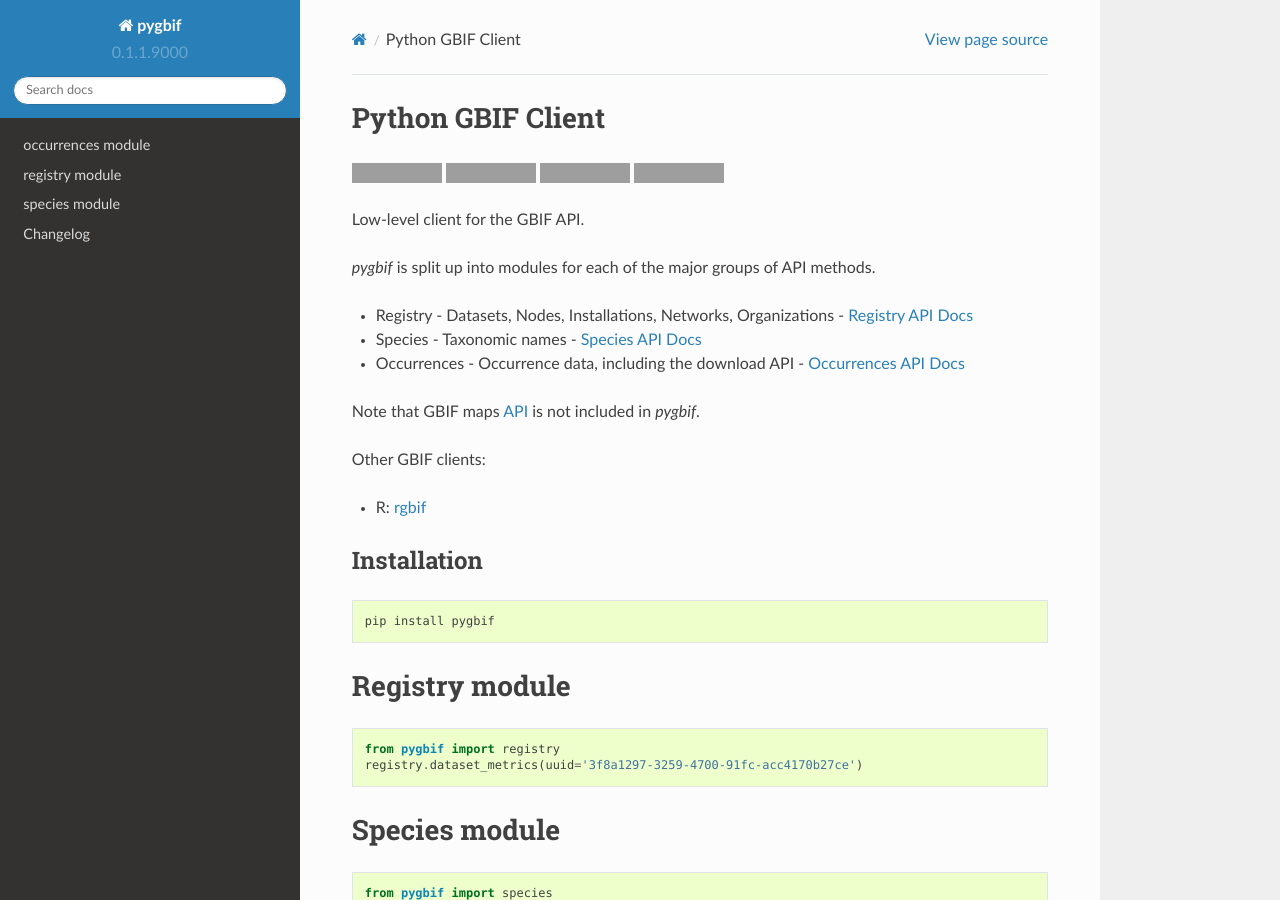
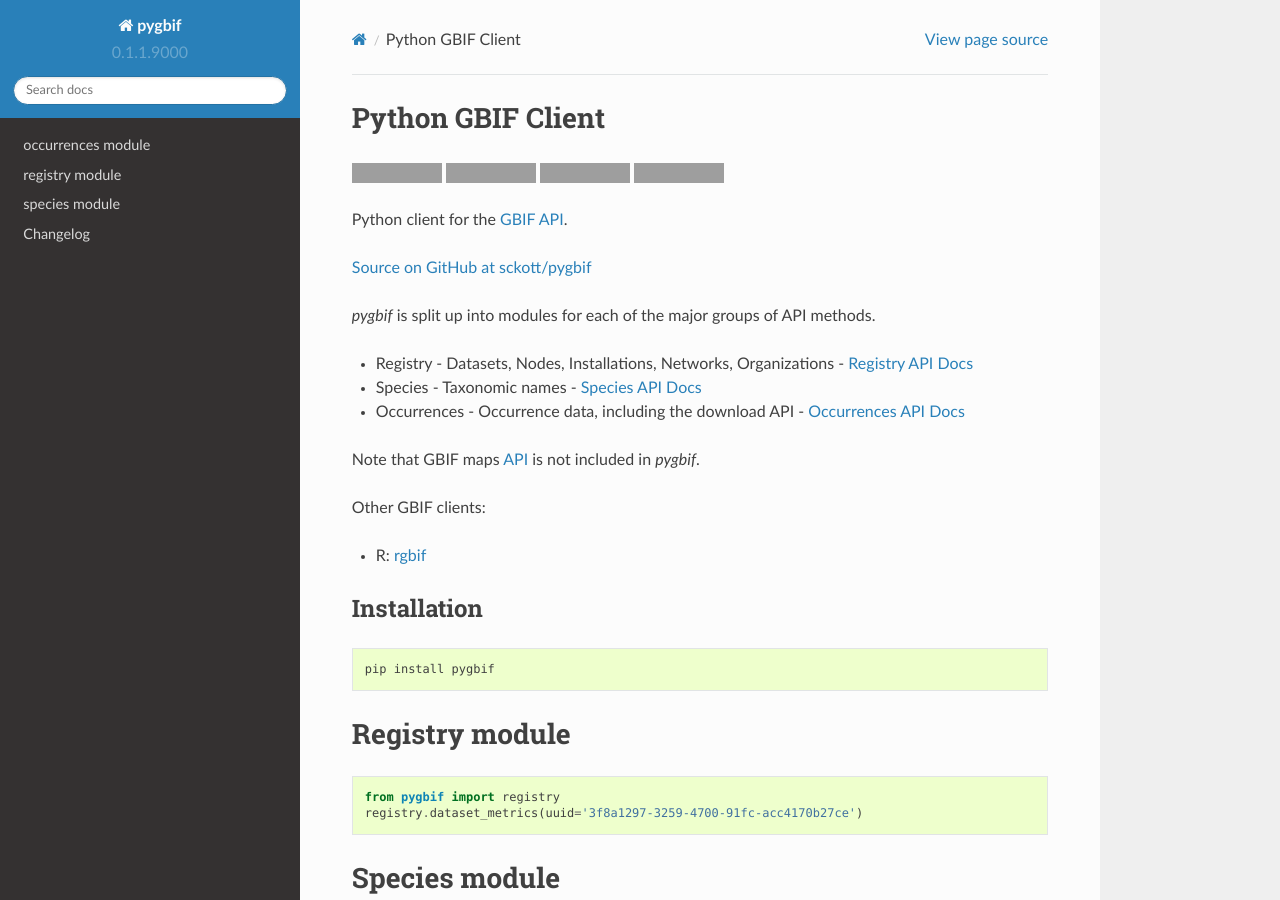
Before and after one commit to gbif/pygbif, a Sphinx documentation site: the page built from docs/index.rst, in a window 1280 px wide and 900 px high. Built offline with Sphinx 7.4.7 and the Read the Docs theme 2.0.0, drawn with Linux system fonts in a browser that asks for light colours; grey boxes are pictures that could not be loaded.

Commit message:
link to github repo to readme, fix #9

```diff
--- a/README.rst
+++ b/README.rst
@@ -5,6 +5,8 @@
 
 Python client for the `GBIF API
 <http://www.gbif.org/developer/summary>`__.
+
+`Source on GitHub at sckott/pygbif <https://github.com/sckott/pygbif>`__
 
 Other GBIF clients:
 
--- a/docs/index.rst
+++ b/docs/index.rst
@@ -3,7 +3,10 @@
 
 |pypi| |docs| |travis| |coverage|
 
-Low-level client for the GBIF API.
+Python client for the `GBIF API
+<http://www.gbif.org/developer/summary>`__.
+
+`Source on GitHub at sckott/pygbif <https://github.com/sckott/pygbif>`__
 
 `pygbif` is split up into modules for each of the major groups of API methods.
 
```
Also changed, not shown: 5 other files.
